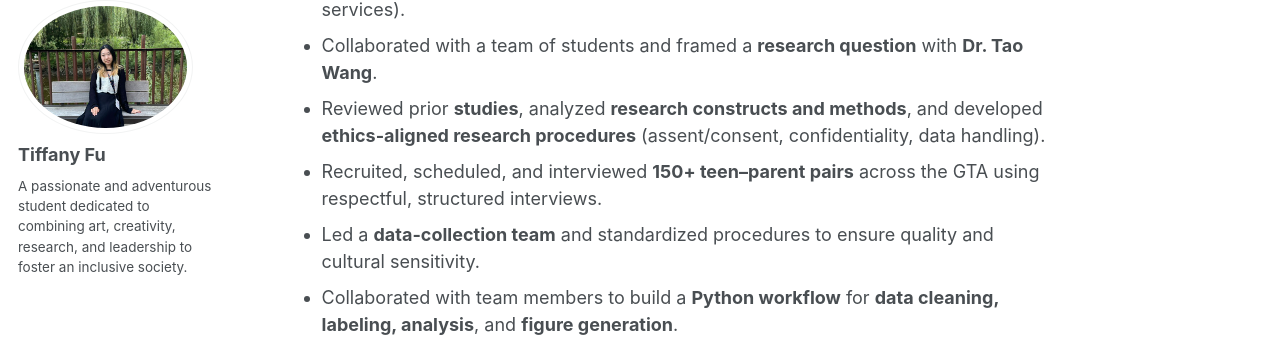
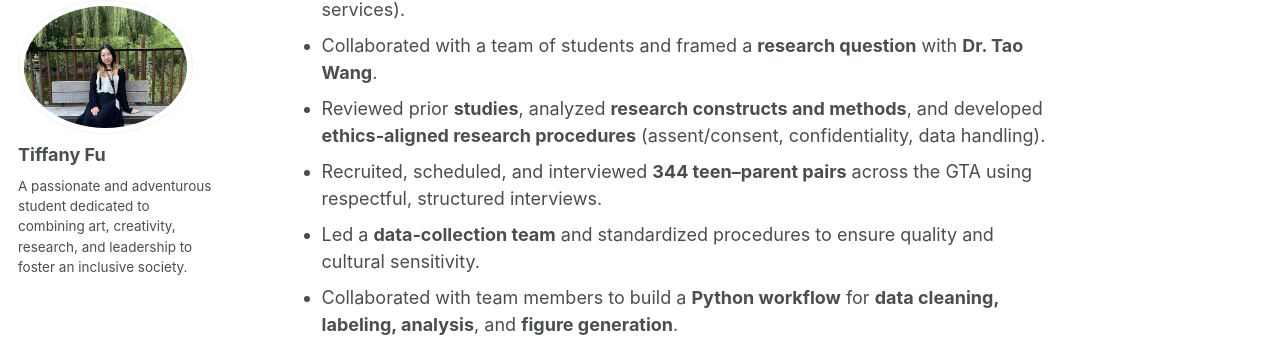
Before and after one commit to TiffanyJTFu/TiffanyTestWeb, a Jekyll site: the page built from _teaching/02-SocialScienceResearchProject.md, in a window 1280 px wide and 900 px high, scrolled down 1495 px. Shown: the part 99-450 px from the top of the window. Built offline with Jekyll 4.4.1, drawn with Linux system fonts in a browser that asks for light colours; a script that is not in the unit is left out.

Commit message:
Update 02-SocialScienceResearchProject.md

```diff
--- a/_teaching/02-SocialScienceResearchProject.md
+++ b/_teaching/02-SocialScienceResearchProject.md
@@ -24,7 +24,7 @@ To address this need, Leading Tomorrow, a non-profit organization, has launched
 * Identified and researched a **community need**: **teen mental-health stressors** in immigrant families (expectations, language/culture gaps, access to youth-friendly services).
 * Collaborated with a team of students and framed a **research question** with **Dr. Tao Wang**.
 * Reviewed prior **studies**, analyzed **research constructs and methods**, and developed **ethics-aligned research procedures** (assent/consent, confidentiality, data handling).
-* Recruited, scheduled, and interviewed **150+ teen–parent pairs** across the GTA using respectful, structured interviews.
+* Recruited, scheduled, and interviewed **344 teen–parent pairs** across the GTA using respectful, structured interviews.
 * Led a **data-collection team** and standardized procedures to ensure quality and cultural sensitivity.
 * Collaborated with team members to build a **Python workflow** for **data cleaning, labeling, analysis**, and **figure generation**.
 * Compiled **datasets** and a **codebook**; contributed figures and summary sections to the team’s manuscript (under review in the *Journal of Minority and Immigrant Health*).
```
